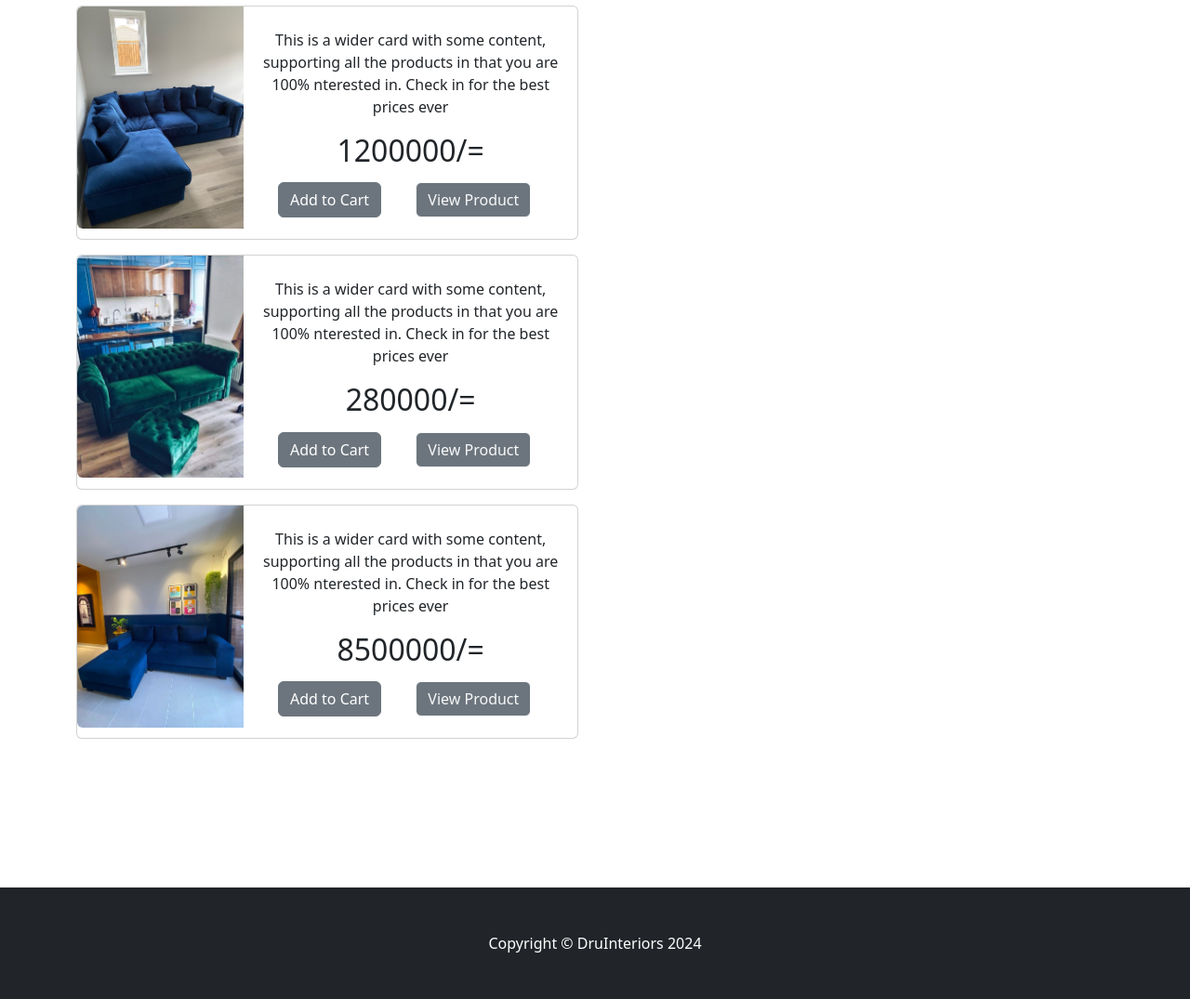
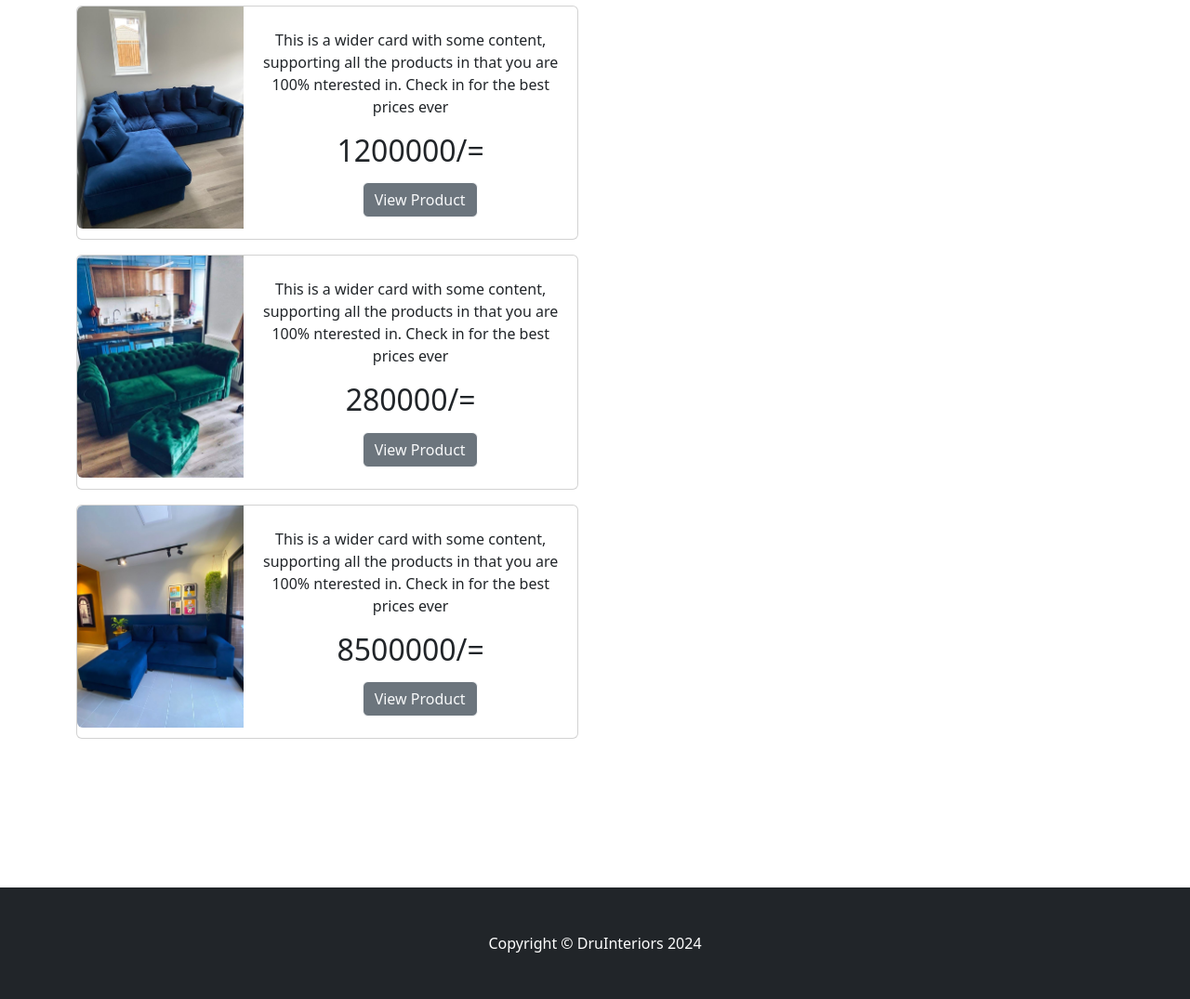
Before and after one commit to kalosius/Dru-Limited, a Django app: page /category/Soffer in a window 1280 px wide. Shown: the part 174-1249 px from the top of the page at 93% size. Run offline with Django 5.2, Linux system fonts and the light colour scheme; data comes from the database, SQL or seed files in the repository; both versions use the stored data as it was after the commit; some libraries are stand-ins or nearby versions.

Commit message:
cart button commented out on category page, not functioning as expected

```diff
--- a/druu/templates/products/category.html
+++ b/druu/templates/products/category.html
@@ -18,7 +18,7 @@
                         <h5 class="card-title">{{ product.title }}</h5>
                         <p class="card-text" >This is a wider card with some content, supporting all the products in that you are 100% nterested in. Check in for the best prices ever</p>
                         <h2 class="card-text" >{{ product.price }}/=</h2>
-                        <button class="btn btn-secondary" value="{{ product.id }}" id="add-cart">Add to Cart</button>
+                        <!-- <button class="btn btn-secondary" value="{{ product.id }}" id="add-cart">Add to Cart</button> -->
                         <button class="btn " style="margin-left: 20px;"><a><div><a class="btn btn-secondary btn-outline-light mt-auto"
                             href="{% url 'product' product.id %}">View Product</a>
                         </button>
```
Also changed, not shown: db.sqlite3.
